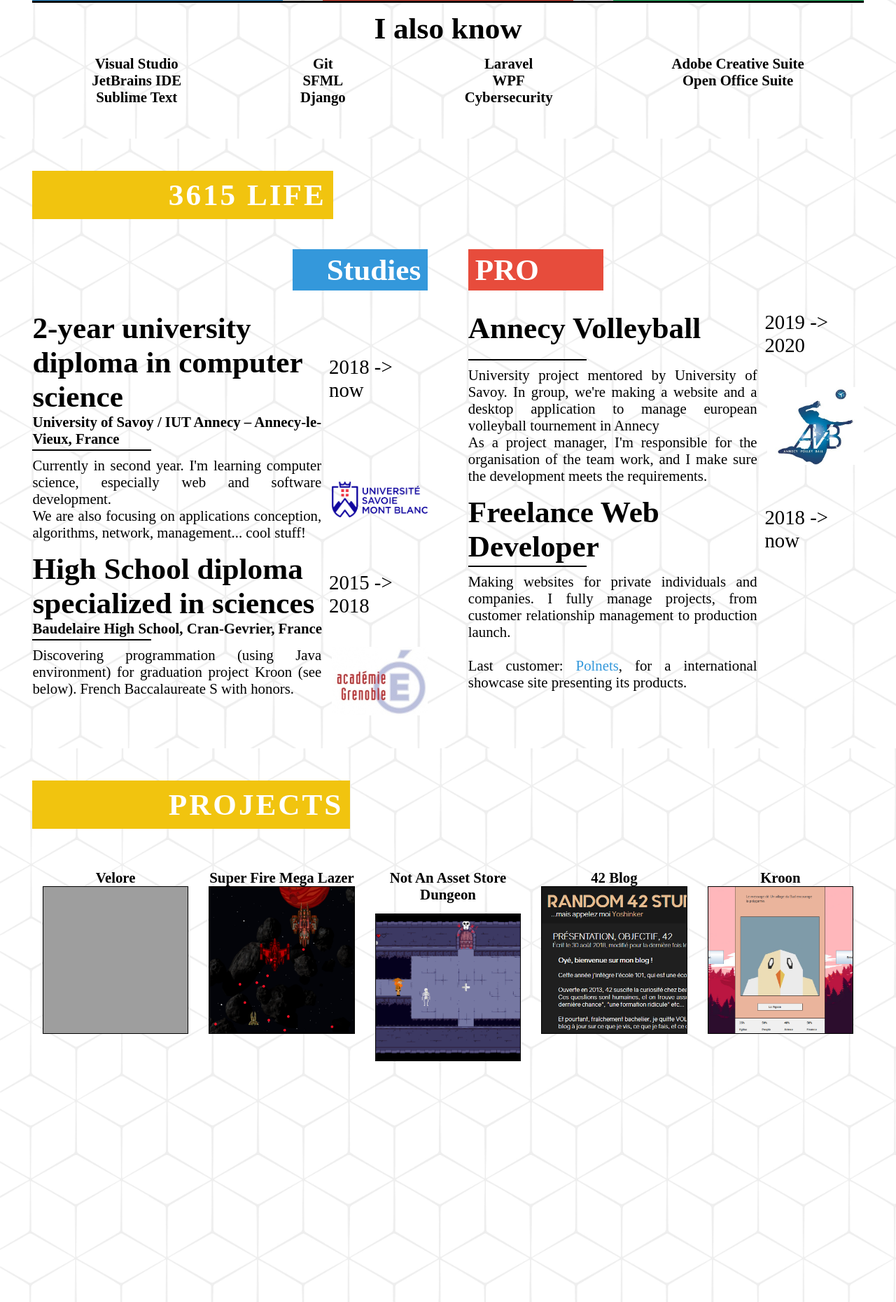
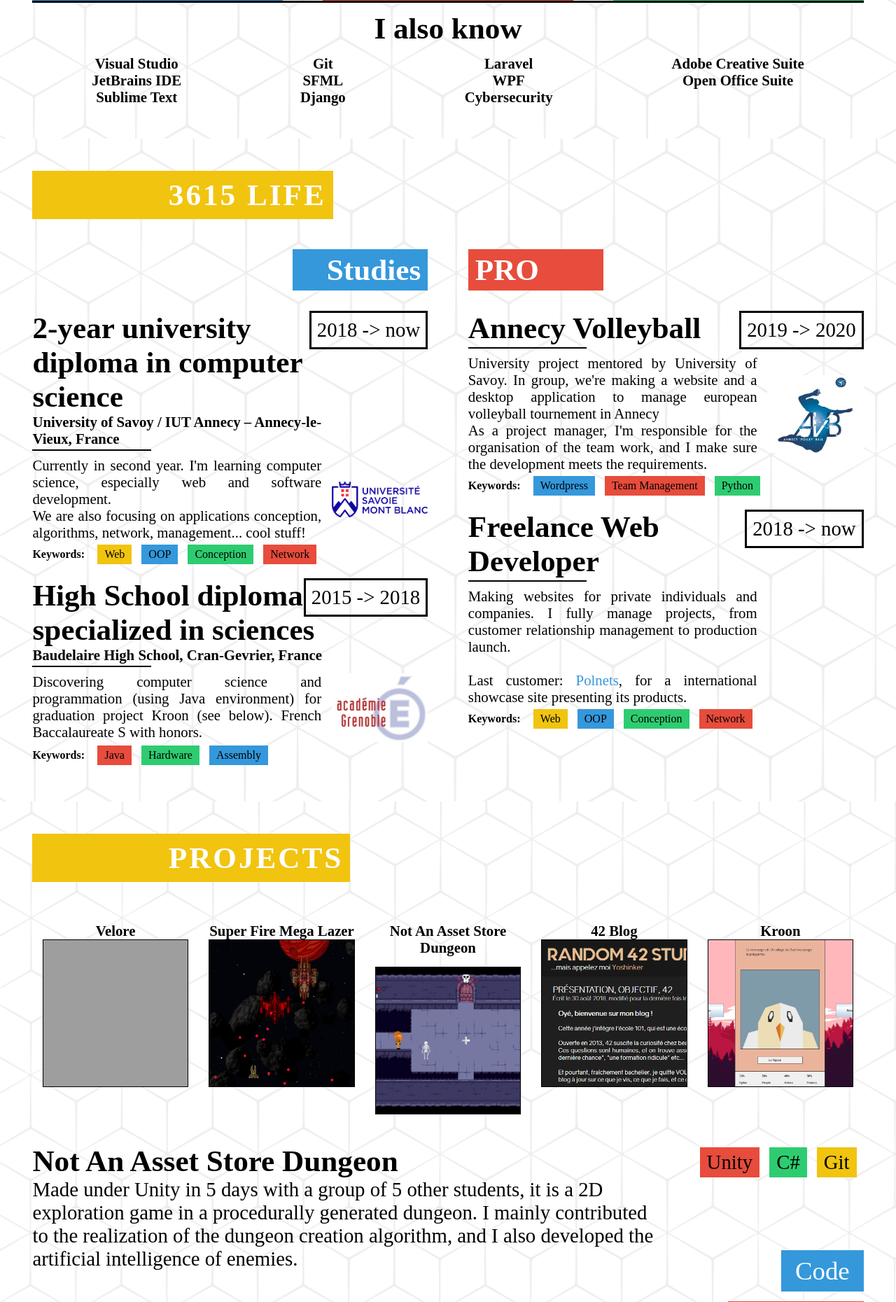
Before and after one commit to tomperr/portfolio, a PHP site: page / in a window 1280 px wide. Shown: the part 2394-4254 px from the top of the page at 70% size. Run offline with PHP 8.4, Linux system fonts and the light colour scheme; some web fonts are replaced; grey boxes are pictures that could not be loaded.

Commit message:
add experiences keywords

```diff
--- a/css/content.css
+++ b/css/content.css
@@ -258,7 +258,18 @@
 
 .date-container, .logo-container {
 	align-items: center;
-  	justify-content: flex-end;
+}
+
+.logo-container {
+	justify-content: flex-end;
+}
+
+.study-date, .work-date {
+	position: absolute;
+	top: 0px;
+	right: 0px;
+	padding: 8px;
+	border: 3px solid black;
 }
 
 .study-title::after, .work-title::after {
@@ -270,6 +281,10 @@
 	height: 2px;
 	width: 30%;
 	background-color: black;
+}
+
+.experiences-keywords div {
+	display: inline-block;
 }
 
 /* PROJECTS */
--- a/experiences.php
+++ b/experiences.php
@@ -32,7 +32,23 @@
 									<img src="img/univ_logo.png" class="animate fade-in-right">
 								</div>
 							</div>
-
+							<div class="experiences-keywords">
+								<div class="mr-1">
+									<h4>Keywords:</h4>
+								</div>
+								<div class="padding margin bg-sun">
+									Web
+								</div>
+								<div class="padding margin bg-river">
+									OOP
+								</div>
+								<div class="padding margin bg-emerald">
+									Conception
+								</div>
+								<div class="padding margin bg-alizarin">
+									Network
+								</div>
+							</div>
 						</div>
 						<div class="study animate fade-in-left mt-1">
 							<div class="study-title flex-row">
@@ -46,11 +62,25 @@
 							</div>
 							<div class="flex-row mt-1">
 								<p class="study-description h-6 justify col-3">
-									Discovering programmation (using Java environment) for graduation project Kroon (see below).
+									Discovering computer science and programmation (using Java environment) for graduation project Kroon (see below).
 									French Baccalaureate S with honors.
 								</p>
 								<div class="flex col-1 logo-container pl-1">
 									<img src="img/logo_academie-grenoble.png" class="animate fade-in-right">
+								</div>
+							</div>
+							<div class="experiences-keywords">
+								<div class="mr-1">
+									<h4>Keywords:</h4>
+								</div>
+								<div class="padding margin bg-alizarin">
+									Java
+								</div>
+								<div class="padding margin bg-emerald">
+									Hardware
+								</div>
+								<div class="padding margin bg-river">
+									Assembly
 								</div>
 							</div>
 						</div>
@@ -81,6 +111,20 @@
 								<img src="img/annecy_volleyball.jpg" class="animate fade-in-right">
 							</div>
 						</div>
+						<div class="experiences-keywords">
+								<div class="mr-1">
+									<h4>Keywords:</h4>
+								</div>
+								<div class="padding margin bg-river">
+									Wordpress
+								</div>
+								<div class="padding margin bg-alizarin">
+									Team Management
+								</div>
+								<div class="padding margin bg-emerald">
+									Python
+								</div>
+							</div>
 					</div>
 					<div class="work animate fade-in-right mt-1">
 						<div class="work-title flex-row">
@@ -100,6 +144,23 @@
 								<img src="">
 							</div>
 						</div>
+						<div class="experiences-keywords">
+								<div class="mr-1">
+									<h4>Keywords:</h4>
+								</div>
+								<div class="padding margin bg-sun">
+									Web
+								</div>
+								<div class="padding margin bg-river">
+									OOP
+								</div>
+								<div class="padding margin bg-emerald">
+									Conception
+								</div>
+								<div class="padding margin bg-alizarin">
+									Network
+								</div>
+							</div>
 					</div>
 				</div>
 			</div>
--- a/projects.php
+++ b/projects.php
@@ -43,7 +43,7 @@
 								2D game in which the player embodies a spaceship destroying the ships that attack him. Developed in 5 days, in C++ with the SFML library, within a team of 4 students. I contributed to the game system, including the generation of enemy ships and the player's movements. At the end of the project, I also took care of the optimization of memory accesses.
 							</p>
 						</div>
-						<div data-p_id='3' class="project_description animate fade-in active ">
+						<div data-p_id='3' class="project_description animate active">
 							<h4 class="h-4">Not An Asset Store Dungeon</h4>
 							<p class="h-5">
 								Made under Unity in 5 days with a group of 5 other students, it is a 2D exploration game in a procedurally generated dungeon. I mainly contributed to the realization of the dungeon creation algorithm, and I also developed the artificial intelligence of enemies.
@@ -87,7 +87,7 @@
 									SFML
 								</div>
 							</div>
-							<div data-p_id="3" class="project-technos active flex-row flex-wrap animate fade-in" align="right">
+							<div data-p_id="3" class="project-technos active flex-row flex-wrap animate" align="right">
 								<div class="inline-block bg-alizarin padding margin h-5">
 									Unity
 								</div>
@@ -129,7 +129,7 @@
 									<a href="https://github.com/Yoshinker/SuperFireMegaLazer/releases/tag/final" class="btn btn-danger" target="_blank">Download</a>
 								</div>
 							</div>
-							<div data-p_id="3" class="project-buttons animate fade-in active" align="right">
+							<div data-p_id="3" class="project-buttons animate active" align="right">
 								<div>
 									<a href="https://github.com/Yoshinker/not_an_asset_store_dungeon" class="btn btn-primary" target="_blank">Code</a>
 								</div>
```
